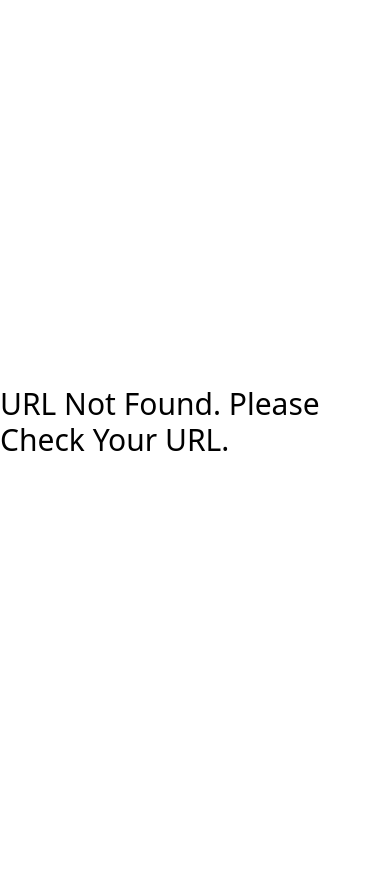
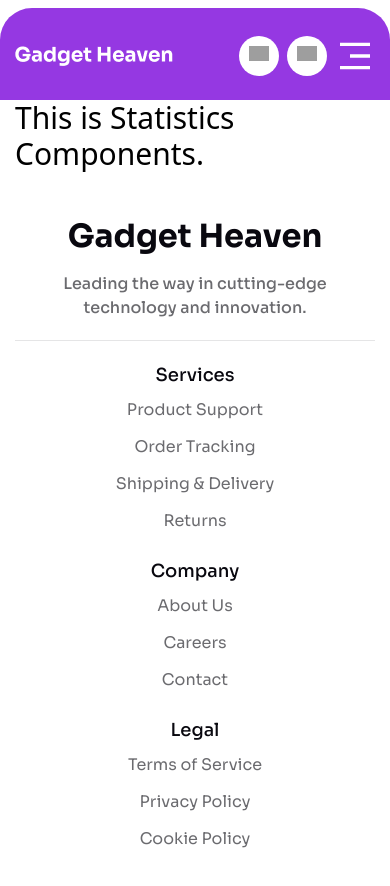
Before and after one commit to webdevrakeeb/GadgetHeaven, a React (Vite) app: page /statistics in a window 390 px wide. Before the commit this address had no page. Shown: the top 886 px of the page. Before the commit the page ends 844 px from the top, so only its background shows below. Built offline with nearby package versions, Linux system fonts and the light colour scheme; grey boxes are pictures that could not be loaded.

Commit message:
Fix some style issue on mobile version.

```diff
--- a/package.json
+++ b/package.json
@@ -16,7 +16,8 @@
     "react-dom": "^19.1.0",
     "react-icons": "^5.5.0",
     "react-router-dom": "^7.6.1",
-    "sort-by": "^1.2.0"
+    "sort-by": "^1.2.0",
+    "surge": "^0.24.6"
   },
   "devDependencies": {
     "@eslint/js": "^9.25.0",
--- /dev/null
+++ b/src/Components/Dashboard/Dashboard.jsx
@@ -0,0 +1,11 @@
+
+
+const Dashboard = () => {
+    return (
+        <div className="container">
+            <h1 className="text-3xl">This is Dashboard Components.</h1>
+        </div>
+    );
+};
+
+export default Dashboard;
--- /dev/null
+++ b/src/Components/Home/Home.jsx
@@ -0,0 +1,9 @@
+const Home = () => {
+    return (
+        <div className="container">
+            <h1 className="text-3xl">This is home content.</h1>
+        </div>
+    );
+};
+
+export default Home;
--- a/src/Components/NavBar/NavBar.jsx
+++ b/src/Components/NavBar/NavBar.jsx
@@ -56,13 +56,13 @@ const NavBar = () => {
                 </div>
                 <div className="aside-navigation px-5">
                     <div className='flex flex-col gap-y-3'>
-                        <NavLink to='/' className={({isActive}) => `text-white font-Sora font-medium hover:underline ${
+                        <NavLink to='/' className={({isActive}) => `font-Sora font-medium hover:underline ${
                             isActive ? 'text-green-500' : 'text-white'
                         }`}>Home</NavLink>
-                        <NavLink to='statistics' className={({isActive}) => `text-white font-Sora font-medium hover:underline ${
+                        <NavLink to='statistics' className={({isActive}) => `font-Sora font-medium hover:underline ${
                             isActive ? 'text-green-500' : 'text-white'
                         }`}>Statistics</NavLink>
-                        <NavLink to='dashboard' className={({isActive}) => `text-white font-Sora font-medium hover:underline ${
+                        <NavLink to='dashboard' className={({isActive}) => `font-Sora font-medium hover:underline ${
                             isActive ? 'text-green-500' : 'text-white'
                         }`}>Dashboard</NavLink>
                     </div>
@@ -72,5 +72,4 @@ const NavBar = () => {
         </div>
     );
 };
-
 export default NavBar;
--- a/src/Components/Root/Root.jsx
+++ b/src/Components/Root/Root.jsx
@@ -1,3 +1,4 @@
+import { Outlet } from "react-router-dom";
 import Footer from "../Footer/Footer";
 import NavBar from "../NavBar/NavBar";
 
@@ -5,6 +6,7 @@ const Root = () => {
     return (
         <div>
             <NavBar></NavBar>
+            <Outlet></Outlet>
             <Footer></Footer>
         </div>
     );
--- /dev/null
+++ b/src/Components/Statistics/Statistics.jsx
@@ -0,0 +1,9 @@
+const Statistics = () => {
+    return (
+        <div className="container">
+            <h1 className="text-3xl">This is Statistics Components.</h1>
+        </div>
+    );
+};
+
+export default Statistics;
```
Also changed, not shown: src/main.jsx (+17 -1 lines), 2 other files (tests, documents, lock files or other folders).
